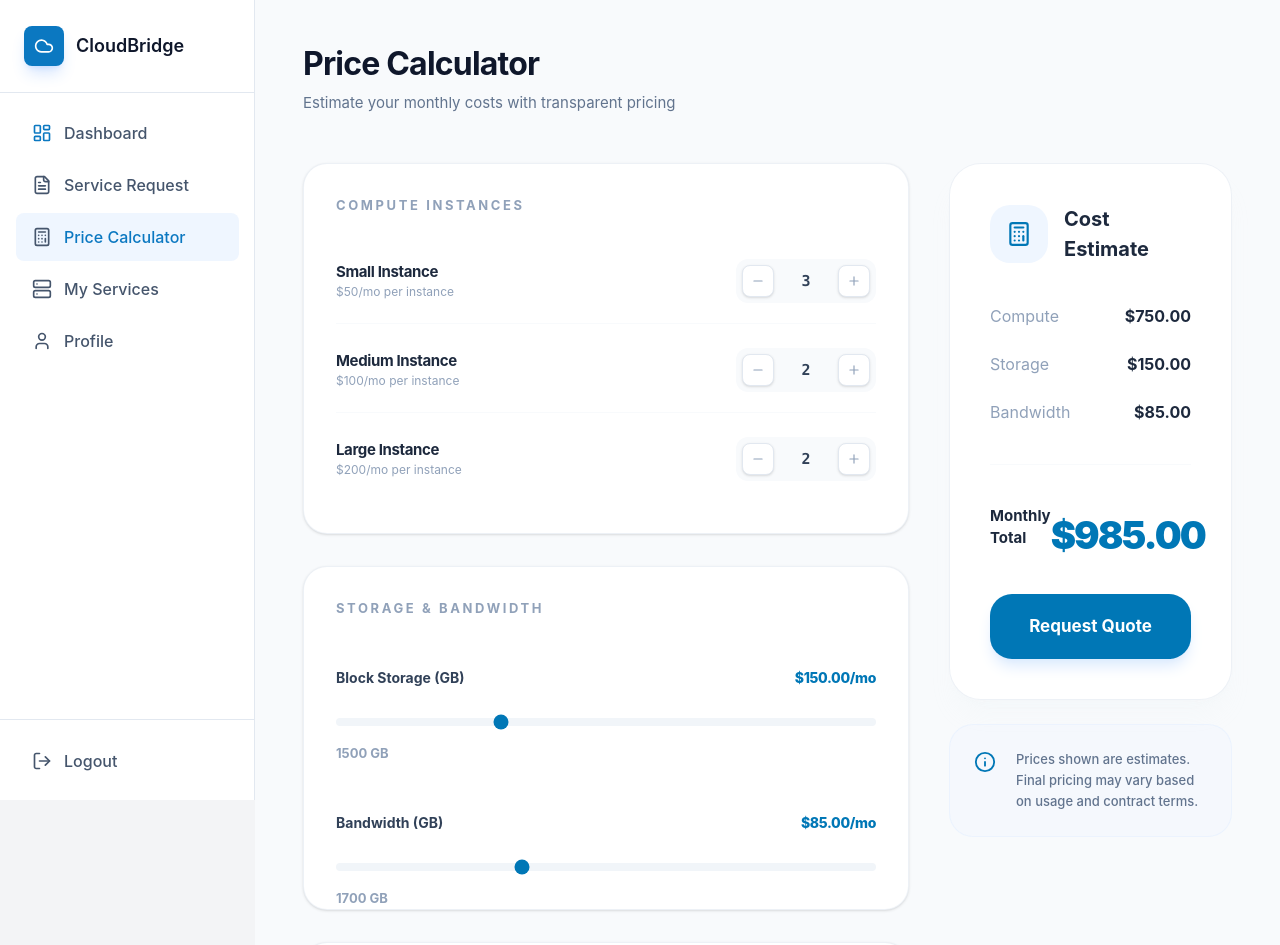
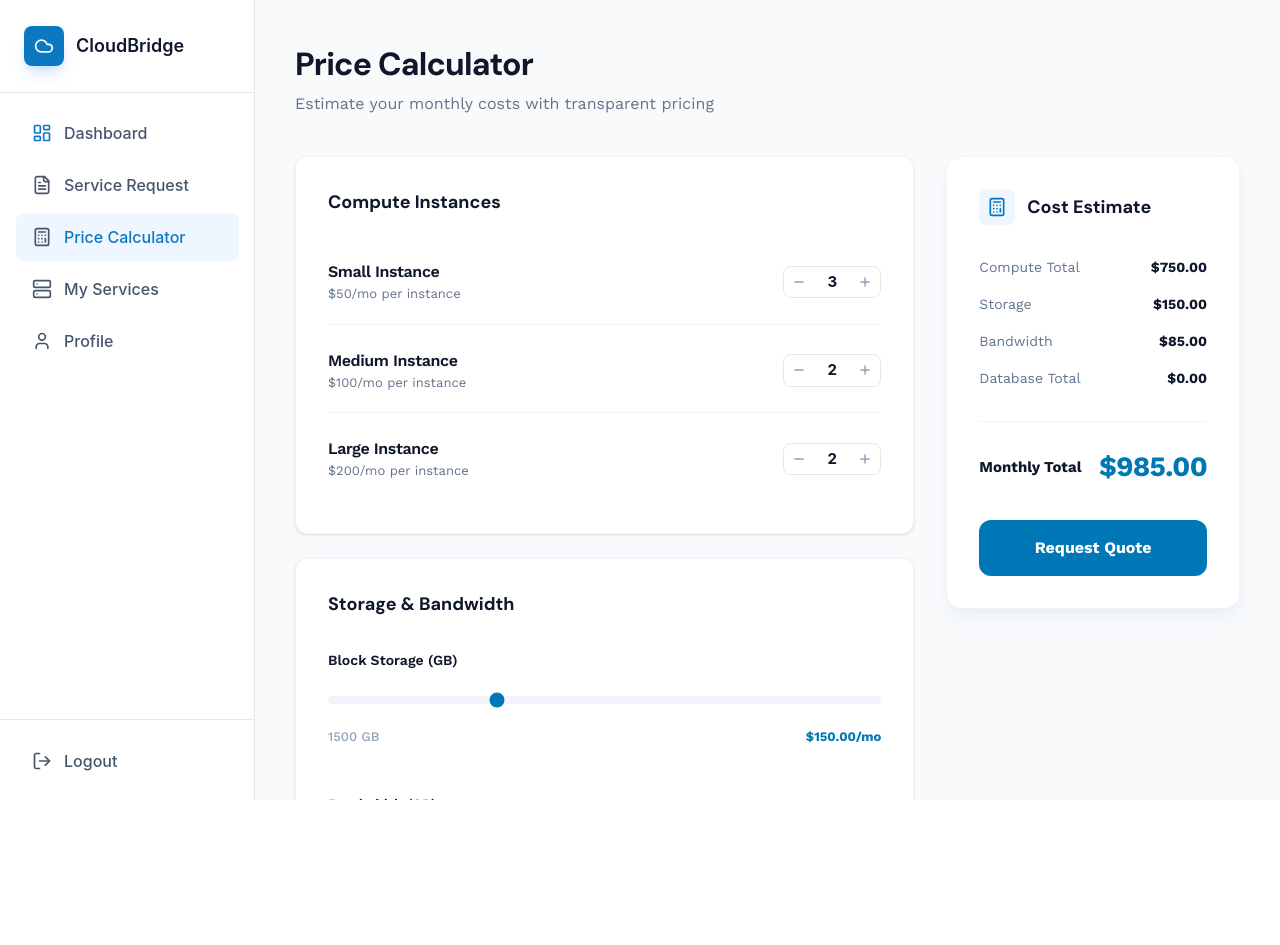
Before and after one commit to Dakshinkali-Team/Portal-CloudBridge, a React (Vite) app in the folder client/cloudbridge/: page /price-calculator in a window 1280 px wide. Shown: the top 945 px of the page. After the commit the page ends 800 px from the top, so only its background shows below. Built offline with nearby package versions, Linux system fonts and the light colour scheme.

Commit message:
price-calculator got updated

```diff
--- a/client/cloudbridge/src/pages/PriceCalculator.jsx
+++ b/client/cloudbridge/src/pages/PriceCalculator.jsx
@@ -3,14 +3,11 @@ import PriceCalculatorPage from "./price-calculator/PriceCalculatorPage";
 
 export default function PriceCalculator() {
   return (
-    <div className="flex min-h-screen bg-gray-100">
-
-      {/* Sidebar */}
+    <div className="flex h-screen bg-[#F8FAFC] overflow-hidden">
       <Sidebar />
-
-      {/* Price Calculator Page */}
-      <PriceCalculatorPage />
-
+      <main className="flex-1 overflow-y-auto">
+        <PriceCalculatorPage />
+      </main>
     </div>
   );
 }
--- a/client/cloudbridge/src/pages/price-calculator/PriceCalculatorPage.jsx
+++ b/client/cloudbridge/src/pages/price-calculator/PriceCalculatorPage.jsx
@@ -1,161 +1,154 @@
-import React, { useState, useMemo } from 'react';
-import { Plus, Minus, Calculator, Info } from 'lucide-react';
+import React, { useState } from 'react';
+import { Plus, Minus, Calculator, Info, Server, Database, HardDrive } from 'lucide-react';
 
 const InstanceRow = ({ label, price, value, onAdd, onSub }) => (
-  <div className="flex items-center justify-between py-5 border-b border-slate-50 last:border-0">
-    <div className="flex-1 min-w-0 pr-4">
-      <h4 className="text-[15px] font-bold text-slate-800 font-sans truncate tracking-tight">{label}</h4>
-      <p className="text-[12px] text-slate-400 font-sans">${price}/mo per instance</p>
+  <div className="flex items-center justify-between py-5 border-b border-slate-100 last:border-0">
+    <div className="font-work-sans">
+      <h4 className="text-[16px] font-semibold text-[#0F172B] tracking-tight">{label}</h4>
+      <p className="text-[13px] text-[#64748B] font-normal">${price}/mo per instance</p>
     </div>
-    <div className="flex items-center gap-4 bg-slate-50 p-1.5 rounded-xl shrink-0">
-      <button
-        onClick={onSub}
-        className="p-2 bg-white border border-slate-200 rounded-lg text-slate-400 hover:bg-slate-100 transition-all active:scale-95 shadow-sm"
-      >
-        <Minus size={14} />
+    <div className="flex items-center gap-4">
+      <div className="flex items-center gap-3 bg-white p-1 rounded-lg border border-slate-200">
+        <button onClick={onSub} className="p-1 text-slate-400 hover:text-slate-600 transition-colors">
+          <Minus size={14} strokeWidth={2.5} />
         </button>
-      <span className="w-8 text-center text-[15px] font-bold text-slate-700 font-mono">{value}</span>
-      <button
-        onClick={onAdd}
-        className="p-2 bg-white border border-slate-200 rounded-lg text-slate-400 hover:bg-slate-100 transition-all active:scale-95 shadow-sm"
-      >
-        <Plus size={14} />
+        <span className="w-5 text-center text-[15px] font-bold text-[#0F172B]">{value}</span>
+        <button onClick={onAdd} className="p-1 text-slate-400 hover:text-slate-600 transition-colors">
+          <Plus size={14} strokeWidth={2.5} />
         </button>
+      </div>
     </div>
   </div>
 );
 
-const PriceCalculator = () => {
+const PriceCalculatorPage = () => {
   const [instances, setInstances] = useState({ small: 3, medium: 2, large: 2 });
-  const [storage, setStorage] = useState(1500);
-  const [bandwidth, setBandwidth] = useState(1700);
+  const [databases, setDatabases] = useState({ postgres: 0, mysql: 0, redis: 0 });
 
-  const unitPrices = {
-    small: 50, medium: 100, large: 200,
-    storagePerGB: 0.10, bandwidthPerGB: 0.05
-  };
+  // Movable states for Storage and Bandwidth
+  const [storageGB, setStorageGB] = useState(1500);
+  const [bandwidthGB, setBandwidthGB] = useState(1700);
 
-  const computeTotal = useMemo(() =>
-    (instances.small * unitPrices.small) + (instances.medium * unitPrices.medium) + (instances.large * unitPrices.large),
-    [instances]
-  );
+  // Price Calculation Logic
+  const computeTotal = (instances.small * 50) + (instances.medium * 100) + (instances.large * 200);
+  const dbTotal = (databases.postgres * 80) + (databases.mysql * 75) + (databases.redis * 60);
 
-  const sPrice = useMemo(() => (storage * unitPrices.storagePerGB), [storage]);
-  const bPrice = useMemo(() => (bandwidth * unitPrices.bandwidthPerGB), [bandwidth]);
+  // Assuming $0.10 per GB for storage and $0.05 per GB for bandwidth as per project logic
+  const storageCost = (storageGB * 0.10);
+  const bandwidthCost = (bandwidthGB * 0.05);
 
-  const monthlyTotal = useMemo(() => {
-    return (computeTotal + sPrice + bPrice).toLocaleString(undefined, {
-      minimumFractionDigits: 2, maximumFractionDigits: 2
-    });
-  }, [computeTotal, sPrice, bPrice]);
+  const grandTotal = computeTotal + dbTotal + storageCost + bandwidthCost;
 
   return (
-    <div className="w-full min-h-screen bg-[#F8FAFC]">
-      {/*
-          Main Content Wrapper:
-          - 'flex justify-start' ensures it stays next to the sidebar.
-          - 'pl-8' or similar fixed padding keeps the gap constant.
-      */}
-      <div className="flex justify-start w-full px-6 py-10 md:px-10 lg:px-12">
-
-        {/* Fixed Width Container to match Figma */}
-        <div className="w-full max-w-[1400px]">
-
-          <header className="mb-12">
-            <h2 className="text-[32px] font-bold text-slate-900 font-sans tracking-tight">Price Calculator</h2>
-            <p className="text-[15px] text-slate-500 mt-1 font-sans">Estimate your monthly costs with transparent pricing</p>
+    <div className="p-10 w-full min-h-screen bg-[#F8FAFC]">
+      <header className="mb-10">
+        <h1 className="font-dm-sans text-[32px] font-bold text-[#0F172B] tracking-tight">Price Calculator</h1>
+        <p className="font-work-sans text-[16px] text-[#64748B] mt-1">Estimate your monthly costs with transparent pricing</p>
       </header>
 
-          <div className="grid grid-cols-1 xl:grid-cols-12 gap-10 items-start">
+      <div className="grid grid-cols-1 xl:grid-cols-12 gap-8 w-full max-w-[1537px]">
+        <div className="xl:col-span-8 space-y-6">
 
-            {/* Left Column: Inputs (8/12 Columns) */}
-            <div className="xl:col-span-8 space-y-8">
-
-              <section className="bg-white p-8 rounded-[24px] border border-slate-200/60 shadow-sm">
-                <h3 className="text-[13px] font-bold text-slate-400 mb-6 font-sans uppercase tracking-[0.2em]">Compute Instances</h3>
+          {/* Compute Instances */}
+          <section className="bg-white p-8 rounded-xl border border-slate-100 shadow-sm">
+            <h3 className="font-dm-sans text-[18px] font-bold text-[#0F172B] mb-6">Compute Instances</h3>
             <div className="space-y-1">
-                  <InstanceRow label="Small Instance" price={unitPrices.small} value={instances.small} onAdd={() => setInstances({...instances, small: instances.small + 1})} onSub={() => setInstances({...instances, small: Math.max(0, instances.small - 1)})} />
-                  <InstanceRow label="Medium Instance" price={unitPrices.medium} value={instances.medium} onAdd={() => setInstances({...instances, medium: instances.medium + 1})} onSub={() => setInstances({...instances, medium: Math.max(0, instances.medium - 1)})} />
-                  <InstanceRow label="Large Instance" price={unitPrices.large} value={instances.large} onAdd={() => setInstances({...instances, large: instances.large + 1})} onSub={() => setInstances({...instances, large: Math.max(0, instances.large - 1)})} />
+              <InstanceRow label="Small Instance" price="50" value={instances.small} onAdd={() => setInstances({...instances, small: instances.small + 1})} onSub={() => setInstances({...instances, small: Math.max(0, instances.small - 1)})} />
+              <InstanceRow label="Medium Instance" price="100" value={instances.medium} onAdd={() => setInstances({...instances, medium: instances.medium + 1})} onSub={() => setInstances({...instances, medium: Math.max(0, instances.medium - 1)})} />
+              <InstanceRow label="Large Instance" price="200" value={instances.large} onAdd={() => setInstances({...instances, large: instances.large + 1})} onSub={() => setInstances({...instances, large: Math.max(0, instances.large - 1)})} />
             </div>
           </section>
 
-              <section className="bg-white p-8 rounded-[24px] border border-slate-200/60 shadow-sm">
-                <h3 className="text-[13px] font-bold text-slate-400 mb-12 font-sans uppercase tracking-[0.2em]">Storage & Bandwidth</h3>
-                <div className="space-y-16">
-                  <div className="relative">
-                    <div className="flex justify-between text-[14px] font-bold text-slate-700 mb-5 font-sans">
+          {/* Storage & Bandwidth - Movable Sliders */}
+          <section className="bg-white p-8 rounded-xl border border-slate-100 shadow-sm font-work-sans">
+            <h3 className="font-dm-sans text-[18px] font-bold text-[#0F172B] mb-8">Storage & Bandwidth</h3>
+            <div className="space-y-12">
+              {/* Storage Slider */}
+              <div>
+                <div className="flex justify-between text-[14px] font-semibold text-[#0F172B] mb-4">
                   <span>Block Storage (GB)</span>
-                      <span className="text-[#0077b6] font-extrabold tracking-tight">${sPrice.toFixed(2)}/mo</span>
                 </div>
-                    <input type="range" min="0" max="5000" step="50" value={storage} onChange={(e) => setStorage(Number(e.target.value))} className="w-full h-2 bg-slate-100 rounded-lg appearance-none cursor-pointer accent-[#0077b6]" />
-                    <span className="absolute -bottom-8 left-0 text-[13px] text-slate-400 font-bold font-sans">{storage} GB</span>
+                <input
+                  type="range" min="0" max="5000" step="50"
+                  value={storageGB}
+                  onChange={(e) => setStorageGB(parseInt(e.target.value))}
+                  className="w-full h-2 bg-slate-100 rounded-full appearance-none cursor-pointer accent-[#0077b6]"
+                />
+                <div className="flex justify-between mt-4 text-[13px]">
+                  <span className="text-slate-400 font-medium">{storageGB} GB</span>
+                  <span className="text-[#0077b6] font-bold">${storageCost.toFixed(2)}/mo</span>
+                </div>
               </div>
 
-                  <div className="relative pt-4">
-                    <div className="flex justify-between text-[14px] font-bold text-slate-700 mb-5 font-sans">
+              {/* Bandwidth Slider */}
+              <div>
+                <div className="flex justify-between text-[14px] font-semibold text-[#0F172B] mb-4">
                   <span>Bandwidth (GB)</span>
-                      <span className="text-[#0077b6] font-extrabold tracking-tight">${bPrice.toFixed(2)}/mo</span>
                 </div>
-                    <input type="range" min="0" max="5000" step="50" value={bandwidth} onChange={(e) => setBandwidth(Number(e.target.value))} className="w-full h-2 bg-slate-100 rounded-lg appearance-none cursor-pointer accent-[#0077b6]" />
-                    <span className="absolute -bottom-8 left-0 text-[13px] text-slate-400 font-bold font-sans">{bandwidth} GB</span>
+                <input
+                  type="range" min="0" max="10000" step="100"
+                  value={bandwidthGB}
+                  onChange={(e) => setBandwidthGB(parseInt(e.target.value))}
+                  className="w-full h-2 bg-slate-100 rounded-full appearance-none cursor-pointer accent-[#0077b6]"
+                />
+                <div className="flex justify-between mt-4 text-[13px]">
+                  <span className="text-slate-400 font-medium">{bandwidthGB} GB</span>
+                  <span className="text-[#0077b6] font-bold">${bandwidthCost.toFixed(2)}/mo</span>
+                </div>
               </div>
             </div>
           </section>
 
-              <section className="bg-white p-8 rounded-[24px] border border-slate-200/60 shadow-sm">
-                <h3 className="text-[13px] font-bold text-slate-400 mb-6 font-sans uppercase tracking-[0.2em]">Database Services</h3>
-                <InstanceRow label="Postgres" price="80" value={0} onAdd={()=>{}} onSub={()=>{}} />
-                <InstanceRow label="Mysql" price="75" value={0} onAdd={()=>{}} onSub={()=>{}} />
-                <InstanceRow label="Redis" price="60" value={0} onAdd={()=>{}} onSub={()=>{}} />
+          {/* Database Services */}
+          <section className="bg-white p-8 rounded-xl border border-slate-100 shadow-sm">
+            <h3 className="font-dm-sans text-[18px] font-bold text-[#0F172B] mb-6">Database Services</h3>
+            <div className="space-y-1">
+              <InstanceRow label="PostgreSQL" price="80" value={databases.postgres} onAdd={() => setDatabases({...databases, postgres: databases.postgres + 1})} onSub={() => setDatabases({...databases, postgres: Math.max(0, databases.postgres - 1)})} />
+              <InstanceRow label="MySQL" price="75" value={databases.mysql} onAdd={() => setDatabases({...databases, mysql: databases.mysql + 1})} onSub={() => setDatabases({...databases, mysql: Math.max(0, databases.mysql - 1)})} />
+              <InstanceRow label="Redis Cache" price="60" value={databases.redis} onAdd={() => setDatabases({...databases, redis: databases.redis + 1})} onSub={() => setDatabases({...databases, redis: Math.max(0, databases.redis - 1)})} />
+            </div>
           </section>
         </div>
 
-            {/* Right Column: Summary (4/12 Columns) */}
-            <div className="xl:col-span-4 w-full">
-              <div className="sticky top-10 space-y-6">
-                <div className="bg-white p-10 rounded-[32px] border border-slate-200/60 shadow-xl shadow-slate-200/10">
-                  <div className="flex items-center gap-4 mb-10">
-                    <div className="p-4 bg-blue-50 text-[#0077b6] rounded-[20px]">
-                      <Calculator size={26} />
+        {/* Right Column: Dynamic Cost Estimate */}
+        <div className="xl:col-span-4">
+          <div className="bg-white p-8 rounded-2xl border border-slate-100 shadow-lg shadow-slate-200/50 font-work-sans sticky top-8">
+            <div className="flex items-center gap-3 mb-8">
+              <div className="p-2 bg-blue-50 text-[#0077b6] rounded-lg">
+                <Calculator size={20} />
               </div>
-                    <h3 className="text-[20px] font-bold text-slate-800 font-sans">Cost Estimate</h3>
+              <h3 className="font-dm-sans text-[18px] font-bold text-[#0F172B]">Cost Estimate</h3>
             </div>
 
-                  <div className="space-y-6 mb-10 border-b border-slate-50 pb-10">
-                    <div className="flex justify-between text-[16px]">
-                      <span className="text-slate-400">Compute</span>
-                      <span className="font-bold text-slate-800">${computeTotal.toFixed(2)}</span>
+            <div className="space-y-4 mb-8 text-[14px]">
+              <div className="flex justify-between">
+                <span className="text-slate-500">Compute Total</span>
+                <span className="font-bold text-[#0F172B]">${computeTotal.toFixed(2)}</span>
               </div>
-                    <div className="flex justify-between text-[16px]">
-                      <span className="text-slate-400">Storage</span>
-                      <span className="font-bold text-slate-800">${sPrice.toFixed(2)}</span>
+              <div className="flex justify-between">
+                <span className="text-slate-500">Storage</span>
+                <span className="font-bold text-[#0F172B]">${storageCost.toFixed(2)}</span>
               </div>
-                    <div className="flex justify-between text-[16px]">
-                      <span className="text-slate-400">Bandwidth</span>
-                      <span className="font-bold text-slate-800">${bPrice.toFixed(2)}</span>
+              <div className="flex justify-between">
+                <span className="text-slate-500">Bandwidth</span>
+                <span className="font-bold text-[#0F172B]">${bandwidthCost.toFixed(2)}</span>
+              </div>
+              <div className="flex justify-between">
+                <span className="text-slate-500">Database Total</span>
+                <span className="font-bold text-[#0F172B]">${dbTotal.toFixed(2)}</span>
               </div>
             </div>
 
-                  <div className="flex justify-between items-end mb-10">
-                    <span className="font-bold text-slate-800 text-[15px] pb-1">Monthly Total</span>
-                    <span className="text-[38px] font-black text-[#0077b6] leading-none tracking-tighter">${monthlyTotal}</span>
+            <div className="flex justify-between items-center pt-6 border-t border-slate-100 mb-8">
+              <span className="font-bold text-[#0F172B] text-[15px]">Monthly Total</span>
+              <span className="text-[28px] font-bold text-[#0077b6] tracking-tight">
+                ${grandTotal.toFixed(2)}
+              </span>
             </div>
 
-                  <button className="w-full py-5 bg-[#0077b6] text-white text-[17px] font-bold rounded-[22px] shadow-lg shadow-blue-100 hover:bg-[#005f91] active:scale-[0.98] transition-all">
+            <button className="w-full py-4 bg-[#0077b6] text-white text-[16px] font-bold rounded-xl hover:bg-[#005f91] transition-all">
               Request Quote
             </button>
-                </div>
-
-                <div className="p-6 bg-blue-50/40 border border-blue-100/40 rounded-[24px] flex gap-5">
-                  <Info size={22} className="text-[#0077b6] shrink-0 mt-0.5" />
-                  <p className="text-[13px] text-slate-500 leading-relaxed font-medium">
-                    Prices shown are estimates. Final pricing may vary based on usage and contract terms.
-                  </p>
-                </div>
-              </div>
-            </div>
-
           </div>
         </div>
       </div>
@@ -163,4 +156,4 @@ const PriceCalculator = () => {
   );
 };
 
-export default PriceCalculator;
+export default PriceCalculatorPage;
```
Lines whose indentation alone changed are shown as unchanged.
